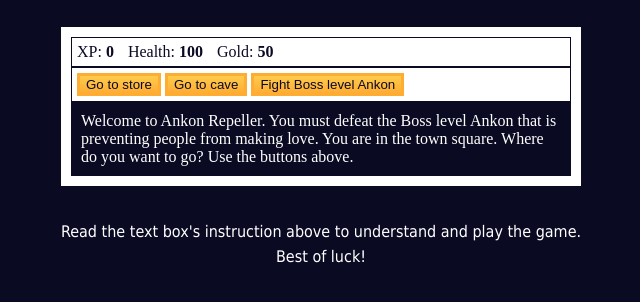
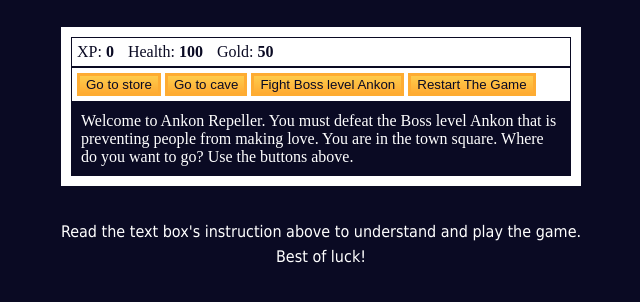
Before and after one commit to ankondeyani/RPG-Game--Ankon-Repeller, a plain HTML site: page index.html in a window 1280 px wide. Shown: the part 262-564 px from the top of the page, without its empty margins (319-959 px from the left). Drawn offline with Linux system fonts and the light colour scheme.

Commit message:
Update index.html
Added button4

```diff
--- a/index.html
+++ b/index.html
@@ -17,6 +17,7 @@
         <button id="button1">Go to store</button>
         <button id="button2">Go to cave</button>
         <button id="button3">Fight Boss level Ankon</button>
+        <button id="button4">Restart The Game</button>
       </div>
       <div id="monsterStats">
         <span class="stat">Monster Name: <strong><span id="monsterName"></span></strong></span>
```
